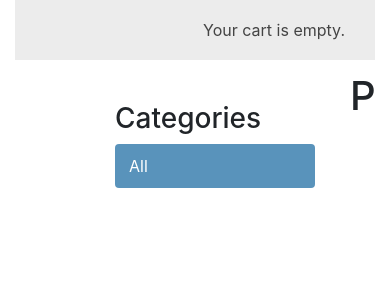
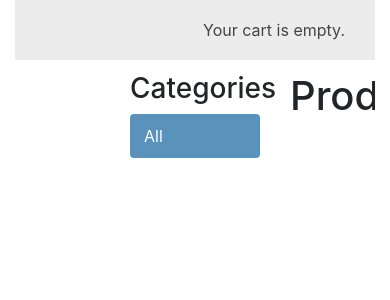
Before and after one commit to jmrcastillo/django-ecommerce, a Django app: page / in a window 390 px wide. Shown: the part 80-380 px from the top of the page. Run offline with Django 3.2, Linux system fonts and the light colour scheme; data that the repository does not hold is empty; some libraries are stand-ins or nearby versions.

Commit message:
frontend - responsive content

```diff
--- a/shop/static/css/main.css
+++ b/shop/static/css/main.css
@@ -35,8 +35,8 @@
 
 /*SIDEBAR*/
 .sidebar {
-    width:220px;
-    padding:30px 20px 0 0;
+    /*width:220px;*/
+    /*padding:30px 20px 0 0;*/
     float:left;
 }
 
--- a/shop/templates/shop/product/list.html
+++ b/shop/templates/shop/product/list.html
@@ -12,7 +12,7 @@
 
 {% block shop_content %}
 
-    <div class="sidebar">
+    <div class="sidebar col-sm-12 col-md-4 col-lg-3">
         <h3>Categories</h3>
         <ul>
             <li {% if not category %} class="selected"{% endif %}>
```
